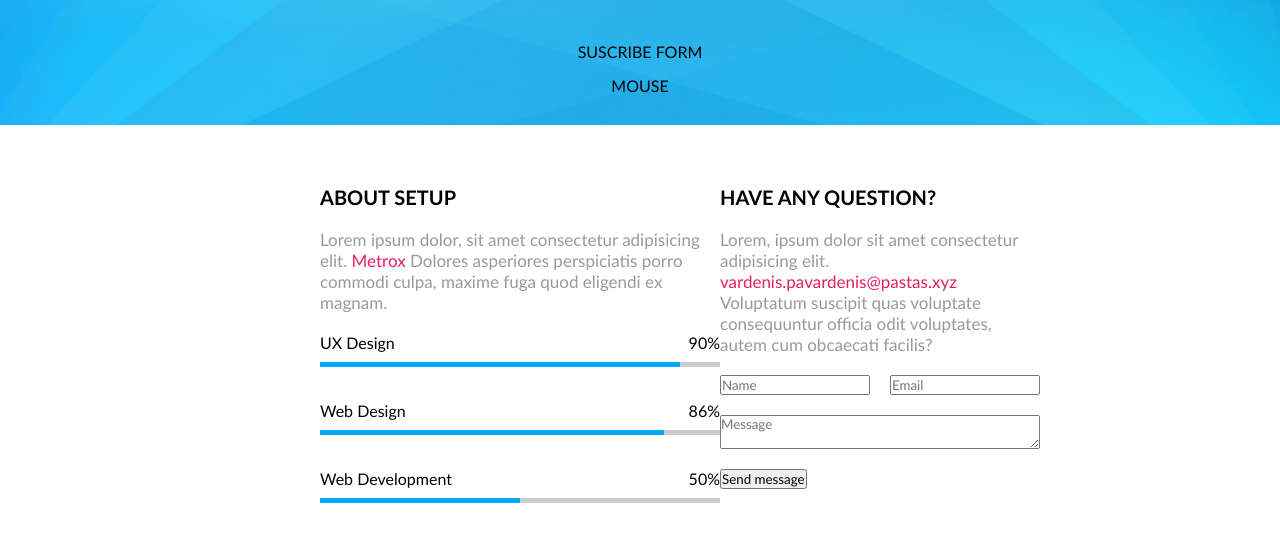
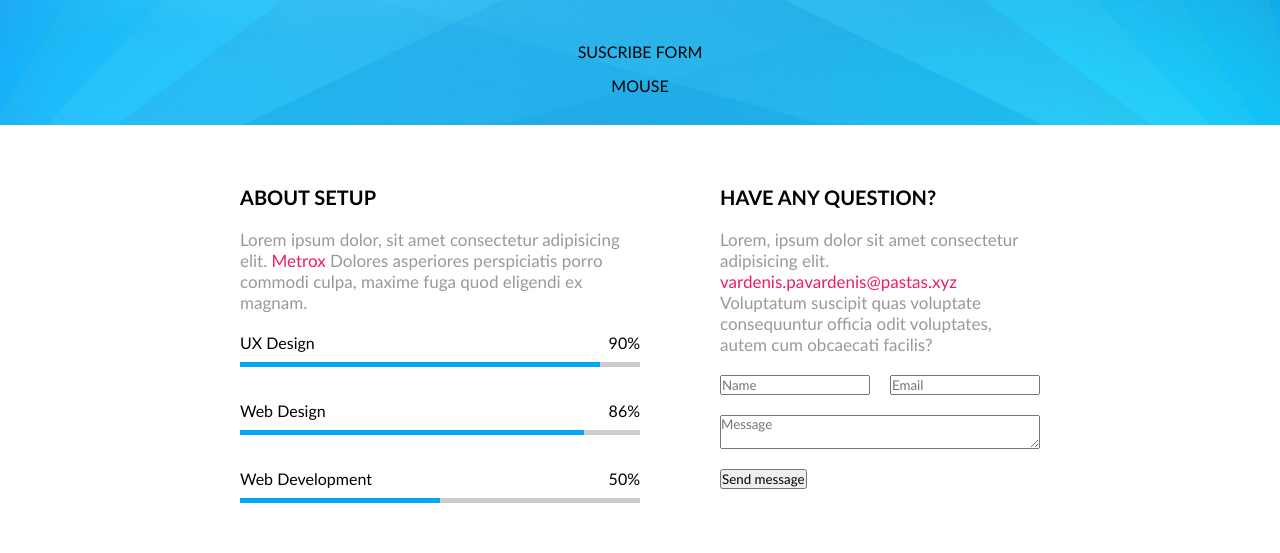
Before and after one commit to ModestaLiatuke/6-coming-soon, a website: page index.html in a window 1280 px wide. Shown: the part 399-952 px from the top of the page. Drawn offline with Linux system fonts and the light colour scheme.

Commit message:
layout update

```diff
--- a/CSS/base/layout.css
+++ b/CSS/base/layout.css
@@ -16,7 +16,7 @@
 .container .left {
     float: left;
     width: 50%;
-    margin-left: 10%;
+    margin-right: 10%;
 }
 .container .right {
     float:left;
```
